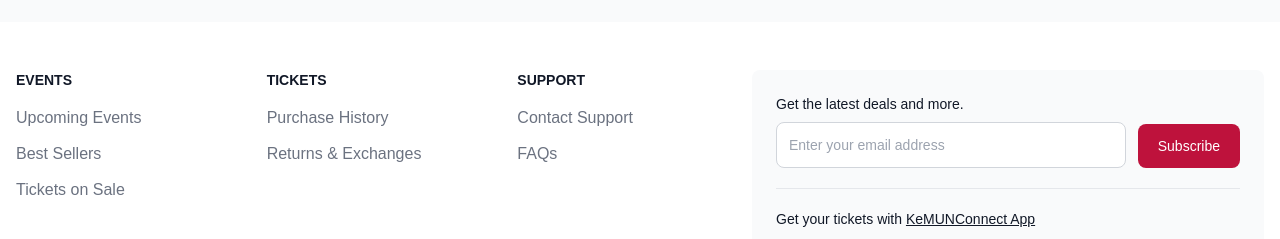
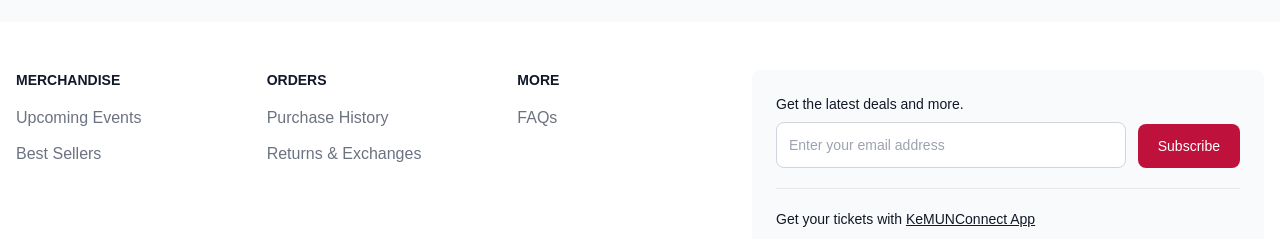
Before and after one commit to Edwar-code/KMUNMerch, a Next.js app: page / in a window 1280 px wide. Shown: the part 250-489 px from the top of the page. Built offline with nearby package versions, Linux system fonts and the light colour scheme; no server answers; the database is empty.

Commit message:
Update Footer.tsx

```diff
--- a/src/components/customer/Footer.tsx
+++ b/src/components/customer/Footer.tsx
@@ -58,7 +58,7 @@ const Footer = () => {
             <div className="grid min-w-0 flex-1 grid-cols-2 gap-8 md:grid-cols-3 xl:gap-12">
               {/* Shopping section */}
               <div>
-                <h6 className="mb-4 text-sm font-semibold uppercase text-gray-900 dark:text-white">EVENTS</h6>
+                <h6 className="mb-4 text-sm font-semibold uppercase text-gray-900 dark:text-white">Merchandise</h6>
                 <ul className="space-y-3">
                   <li>
                     <Link
@@ -76,21 +76,14 @@ const Footer = () => {
                     Best Sellers
                     </Link>
                   </li>
-                  <li>
-                    <Link
-                      href="https://kemun.co.ke/products/sale"
-                      className="text-gray-500 hover:text-gray-900 dark:text-gray-400 dark:hover:text-white"
-                    >
-                    Tickets on Sale
-                    </Link>
-                  </li>
+
                 </ul>
               </div>
 
               {/* Orders section */}
               <div>
                 <h6 className="mb-4 text-sm font-semibold uppercase text-gray-900 dark:text-white">
-                  TICKETS
+                 ORDERS
                 </h6>
                 <ul className="space-y-3">
                   <li>
@@ -123,17 +116,10 @@ const Footer = () => {
               {/* Support section */}
               <div>
                 <h6 className="mb-4 text-sm font-semibold uppercase text-gray-900 dark:text-white">
-                  Support
+                More
                 </h6>
                 <ul className="space-y-3">
-                  <li>
-                    <Link
-                      href="https://kemun.co.ke/support"
-                      className="text-gray-500 hover:text-gray-900 dark:text-gray-400 dark:hover:text-white"
-                    >
-                      Contact Support
-                    </Link>
-                  </li>
+
                   <li>
                     <Link
                       href="https://kemun.co.ke/faqs"
```
